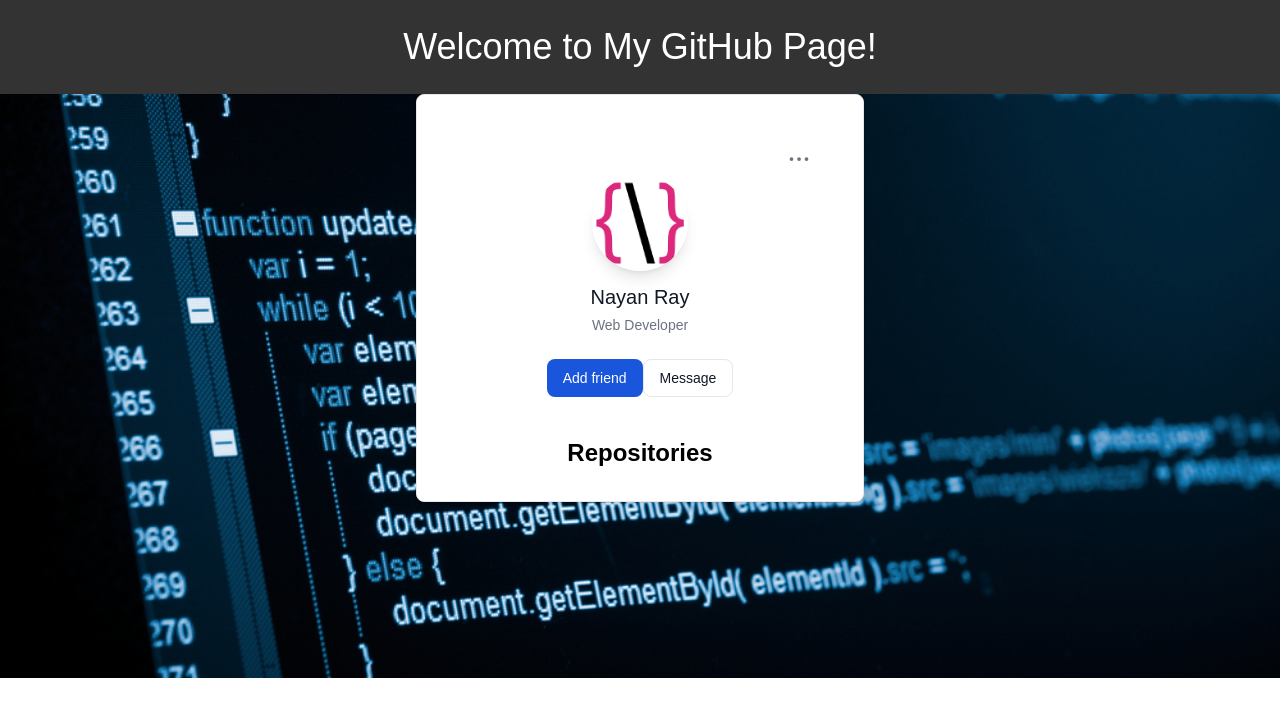
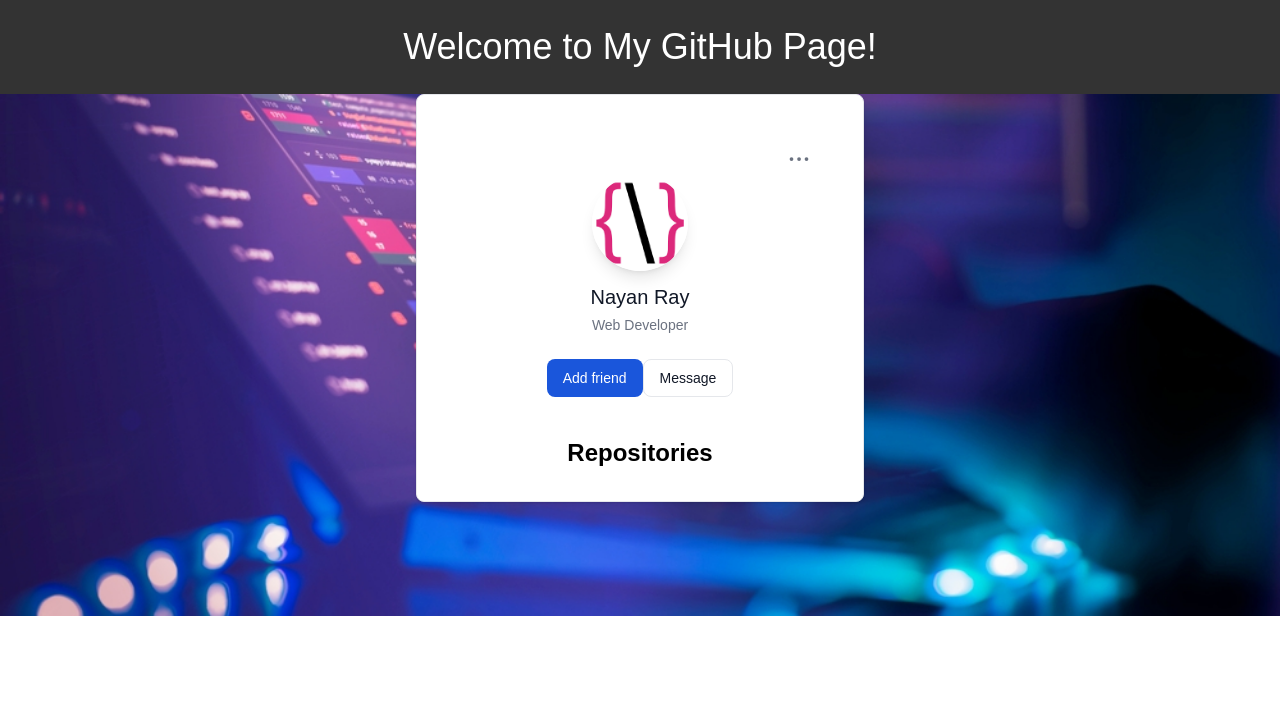
Before and after one commit to dev-nayanray/dev-nayanray.github.io, a website: page index.html in a window 1280 px wide. Drawn offline with nearby package versions, Linux system fonts and the light colour scheme; no server answers.

Commit message:
Update index.html

```diff
--- a/index.html
+++ b/index.html
@@ -11,7 +11,7 @@
             margin: 0;
             padding: 0;
             text-align: center;
-            background-image: url('bg1.jpg');
+            background-image: url('bg.jpg');
             background-position: cover;
            background-size: cover;
   background-position: center;
```
